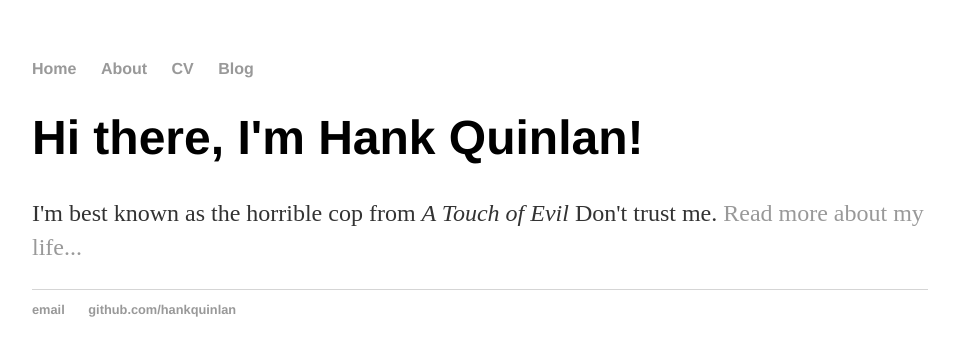
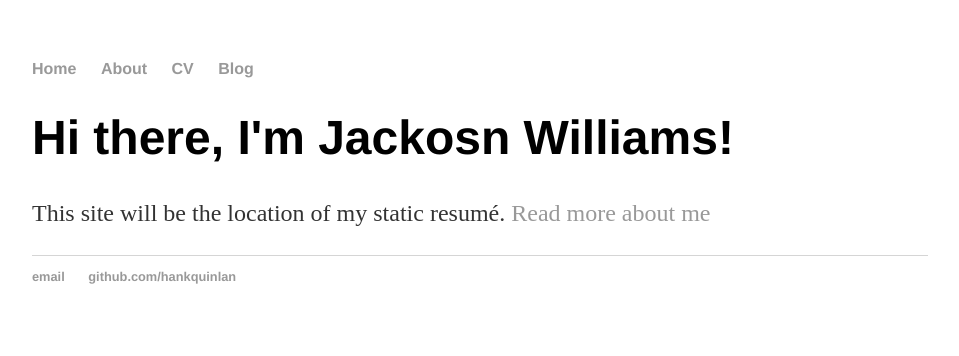
Before and after one commit to jacksoncwilliams/jackson-erin, a Jekyll site: the page built from index.html, in a window 1280 px wide. Shown: the top 356 px of the page, without its empty margins (160-1119 px from the left). Built offline with Jekyll 4.4.1, drawn with Linux system fonts in a browser that asks for light colours.

Commit message:
Update index.html

```diff
--- a/index.html
+++ b/index.html
@@ -1,8 +1,8 @@
 ---
 layout: default
-title: Hank Quinlan, Horrible Cop
+title: Jackson Williams
 ---
 <div class="blurb">
-	<h1>Hi there, I'm Hank Quinlan!</h1>
-	<p>I'm best known as the horrible cop from <em>A Touch of Evil</em> Don't trust me. <a href="/about">Read more about my life...</a></p>
+	<h1>Hi there, I'm Jackosn Williams!</h1>
+	<p>This site will be the location of my static resumé. <a href="/about">Read more about me</a></p>
 </div><!-- /.blurb -->
```
